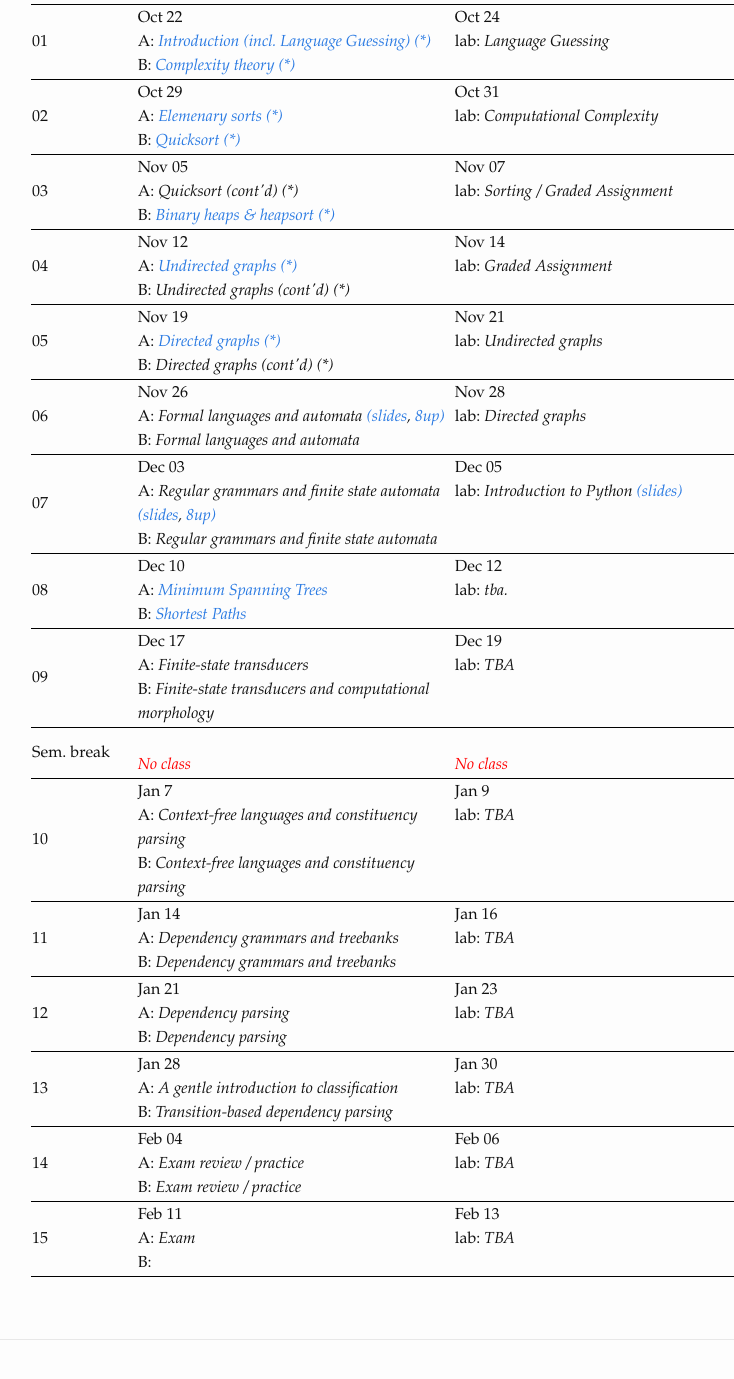
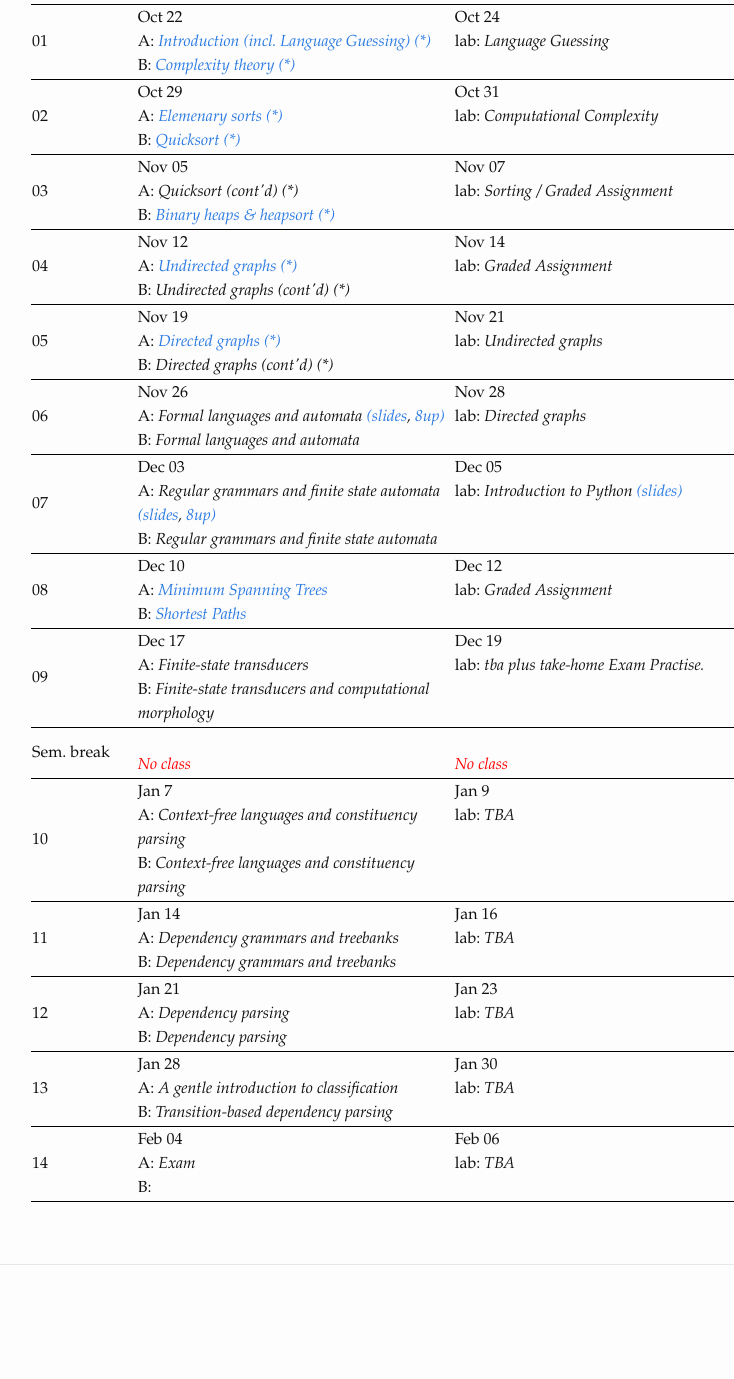
Before and after one commit to dsacl3-2018/dsacl3-2018.github.io, a Jekyll site: the page built from lectures.md, in a window 1280 px wide and 1400 px high, scrolled down 918 px. Shown: the top 1379 px of the window, without its empty margins (239-973 px from the left). Built offline with Jekyll 4.4.1, drawn with Linux system fonts in a browser that asks for light colours; after the commit the page ends 2243 px from its top, so only the background shows below that.

Commit message:
Updated schedule

```diff
--- a/_data/schedule.yml
+++ b/_data/schedule.yml
@@ -73,7 +73,7 @@
         B: <a href="slides/44ShortestPaths.pdf">Shortest Paths</a>
     Dec 12:
       topics:
-        lab: tba.
+        lab: Graded Assignment
 - week: "09"
   dates:
     Dec 17:
@@ -82,7 +82,7 @@
         B: Finite-state transducers and computational morphology
     Dec 19:
       topics:
-        lab: TBA
+        lab: tba plus take-home Exam Practise.
 - week: "Sem. break"
   dates:
     " ": ""
@@ -127,18 +127,9 @@
   dates:
     Feb 04:
       topics:
-        A: Exam review / practice
-        B: Exam review / practice
+        A: Exam
+        B: ""
     Feb 06:
       topics:
         lab: TBA
-- week: "15"
-  dates:
-    Feb 11:
-      topics:
-        A: Exam
-        B: ""
-    Feb 13:
-      topics:
-        lab: TBA
 - week: ""
```
